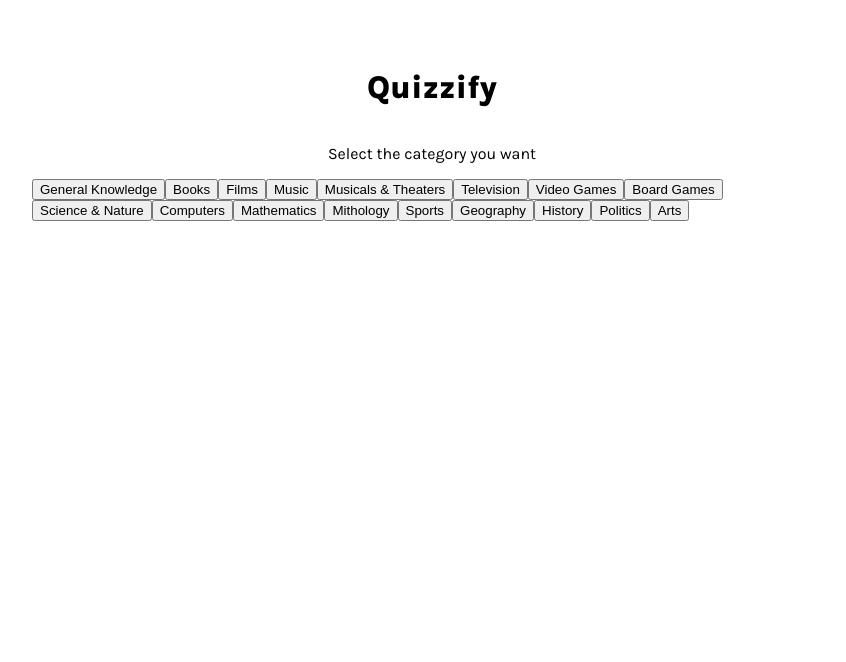
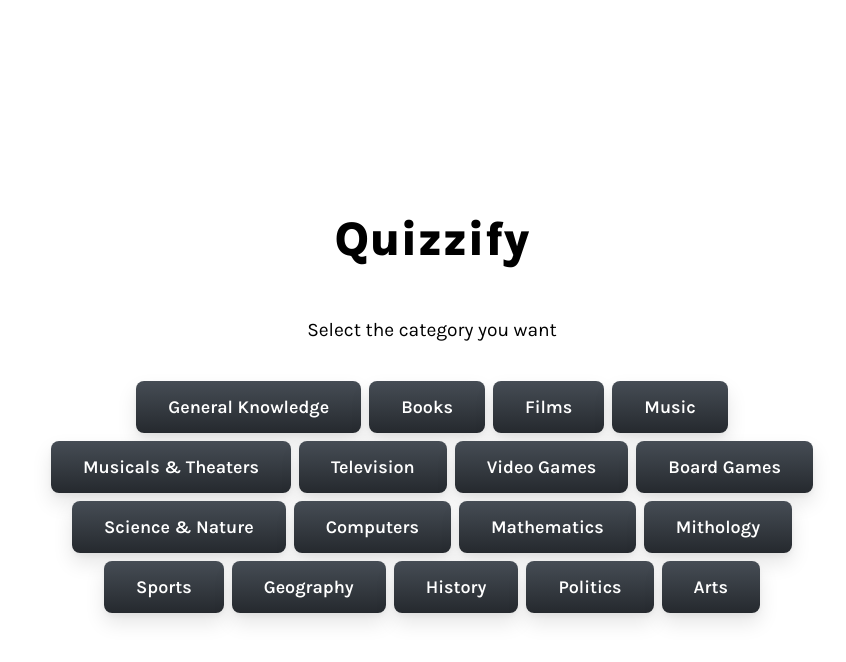
Before and after one commit to kaitakami/quizzify, a React (Create React App) app: page / in a window 1280 px wide. Shown: the top 662 px of the page, without its empty margins (208-1054 px from the left). Built offline with nearby package versions, Linux system fonts and the light colour scheme.

Commit message:
Finish select category page

```diff
--- a/src/App.js
+++ b/src/App.js
@@ -1,18 +1,43 @@
 import { useState } from "react";
+import Message from "./components/Message";
+import Quiz from "./components/Quiz";
 import GameStart from "./components/GameStart";
 
 function App() {
   const [isGameStarted, setIsGameStarted] = useState(false);
-  const [selectedCategory, setSelectedCategory] = useState({})
+  const [selectedCategory, setSelectedCategory] = useState({});
+  const [displayingError, setDisplayingError] = useState(false);
 
-  function handleCategoryChange (category) {
-    // setSelectedCategory
-    console.log(category)
+  function handleCategoryChange(category) {
+    setSelectedCategory(category);
+  }
+
+  function startGame() {
+    // validate if a category is selected
+    if (Object.keys(selectedCategory).length > 0) {
+      setIsGameStarted(true);
+      setDisplayingError(false);
+    } else {
+      setDisplayingError(true);
+      // The time should be the same to the animation applied to the classname message in index.css
+      setTimeout(() => setDisplayingError(false), 5000);
+    }
   }
 
   return (
     <div className="container">
-      {isGameStarted ? null : <GameStart setIsGameStarted={setIsGameStarted} handleCategoryChange={handleCategoryChange} />}
+      {displayingError && (
+        <Message children={"Select a category to get started"} />
+      )}
+      {isGameStarted ? (
+        <Quiz category={selectedCategory} />
+      ) : (
+        <GameStart
+          handleCategoryChange={handleCategoryChange}
+          selectedCategory={selectedCategory}
+          startGame={startGame}
+        />
+      )}
     </div>
   );
 }
--- a/src/index.css
+++ b/src/index.css
@@ -4,16 +4,173 @@ body {
     'Ubuntu', 'Cantarell', 'Fira Sans', 'Droid Sans', 'Helvetica Neue',
     sans-serif;
   -webkit-font-smoothing: antialiased;
-  -moz-osx-font-smoothing: grayscale;
 }
 
 .container {
   display: flex;
   justify-content: center;
   align-items: center;
+  min-height: 100vh;
   flex-direction: column;
   width: 100%;
   max-width: 800px;
   margin: auto;
-  padding: 3rem;
 }
+
+/* In case of error */
+.message {
+  background-color: rgb(255, 94, 94);
+  color: white;
+  font-size: 1.5rem;
+  position: fixed;
+  top: 20px;
+  padding: 1rem 3rem;
+  max-width: 500px;
+  width: fit-content;
+  margin: 0 1rem;
+  font-weight: 600;
+  border-radius: 4px;
+  animation: reveal-animation 5000ms;
+}
+
+@keyframes reveal-animation {
+  0% {
+    opacity: 0;
+  }
+  15% {
+    opacity: 1;
+  }
+  75% {
+    opacity: 1;
+  }
+  100% {
+    opacity: 0;
+  }
+}
+
+.title {
+  font-size: 3rem;
+}
+
+.description {
+  font-size: 1.2rem;
+  margin-bottom: 2rem;
+}
+
+
+.categories-container {
+  display: flex;
+  flex-wrap: wrap;
+  justify-content: center;
+  gap: 0.5rem;
+  padding: 0.5rem;
+}
+
+.category-button {
+  align-items: center;
+  background-color: initial;
+  background-image: linear-gradient(#464d55, #25292e);
+  border-radius: 8px;
+  border-width: 0;
+  box-shadow: 0 10px 20px rgba(0, 0, 0, .1), 0 3px 6px rgba(0, 0, 0, .05);
+  box-sizing: border-box;
+  color: #fff;
+  cursor: pointer;
+  display: inline-flex;
+  flex-direction: column;
+  font-family: 'Karla', system-ui, -apple-system, BlinkMacSystemFont, "Segoe UI", Roboto, "Helvetica Neue", Arial, "Noto Sans", sans-serif, "Apple Color Emoji", "Segoe UI Emoji", "Segoe UI Symbol", "Noto Color Emoji";
+  font-size: 18px;
+  height: 52px;
+  justify-content: center;
+  font-weight: 600;
+  line-height: 1;
+  margin: 0;
+  outline: none;
+  overflow: hidden;
+  padding: 0 32px;
+  text-align: center;
+  text-decoration: none;
+  transform: translate3d(0, 0, 0);
+  transition: all 150ms;
+  vertical-align: baseline;
+  white-space: nowrap;
+  user-select: none;
+  -webkit-user-select: none;
+  touch-action: manipulation;
+}
+
+.category-button:hover {
+  box-shadow: rgba(0, 1, 0, .2) 0 2px 8px;
+  opacity: .85;
+  transform: scale(1.02);
+}
+
+.category-button:active {
+  outline: 0;
+}
+
+.category-button:focus {
+  box-shadow: rgba(0, 0, 0, .5) 0 0 0 3px;
+}
+
+@media (max-width: 420px) {
+  .category-button {
+    height: 48px;
+  }
+}
+
+.category-selected {
+  background-image: linear-gradient(#60a9fc, #0d63cc);
+}
+
+.start-button {
+  margin-top: 2rem;
+  align-items: center;
+  appearance: none;
+  background-image: radial-gradient(100% 100% at 100% 0, #5adaff 0, #5468ff 100%);
+  border: 0;
+  border-radius: 6px;
+  box-shadow: rgba(45, 35, 66, .4) 0 2px 4px, rgba(45, 35, 66, .3) 0 7px 13px -3px, rgba(58, 65, 111, .5) 0 -3px 0 inset;
+  box-sizing: border-box;
+  color: #fff;
+  cursor: pointer;
+  display: inline-flex;
+  font-family: 'Karla', system-ui, -apple-system, BlinkMacSystemFont, "Segoe UI", Roboto, "Helvetica Neue", Arial, "Noto Sans", sans-serif, "Apple Color Emoji", "Segoe UI Emoji", "Segoe UI Symbol", "Noto Color Emoji";
+  height: 48px;
+  justify-content: center;
+  line-height: 1;
+  list-style: none;
+  overflow: hidden;
+  padding: 32px 16px;
+  position: relative;
+  text-align: left;
+  text-decoration: none;
+  transition: box-shadow .15s, transform .15s;
+  user-select: none;
+  -webkit-user-select: none;
+  touch-action: manipulation;
+  white-space: nowrap;
+  will-change: box-shadow, transform;
+  font-size: 22px;
+  font-weight: 600;
+}
+
+@media (max-width: 420px) {
+  .start-button {
+    font-size: 18px;
+  }
+}
+
+.start-button:focus {
+  box-shadow: #3c4fe0 0 0 0 1.5px inset, rgba(45, 35, 66, .4) 0 2px 4px, rgba(45, 35, 66, .3) 0 7px 13px -3px, #3c4fe0 0 -3px 0 inset;
+}
+
+.start-button:hover {
+  box-shadow: rgba(45, 35, 66, .4) 0 4px 8px, rgba(45, 35, 66, .3) 0 7px 13px -3px, #3c4fe0 0 -3px 0 inset;
+  transform: translateY(-2px);
+}
+
+.start-button:active {
+  box-shadow: #3c4fe0 0 3px 7px inset;
+  transform: translateY(2px);
+}
```
